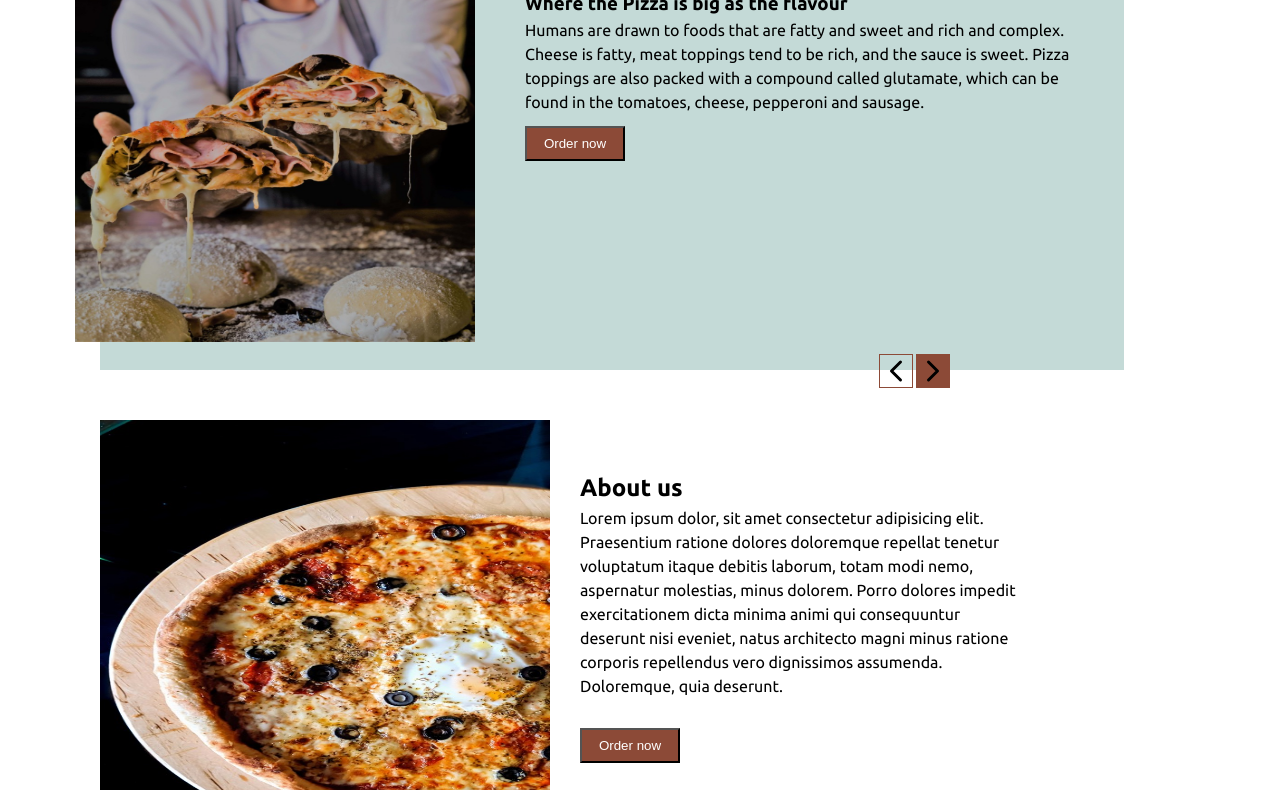
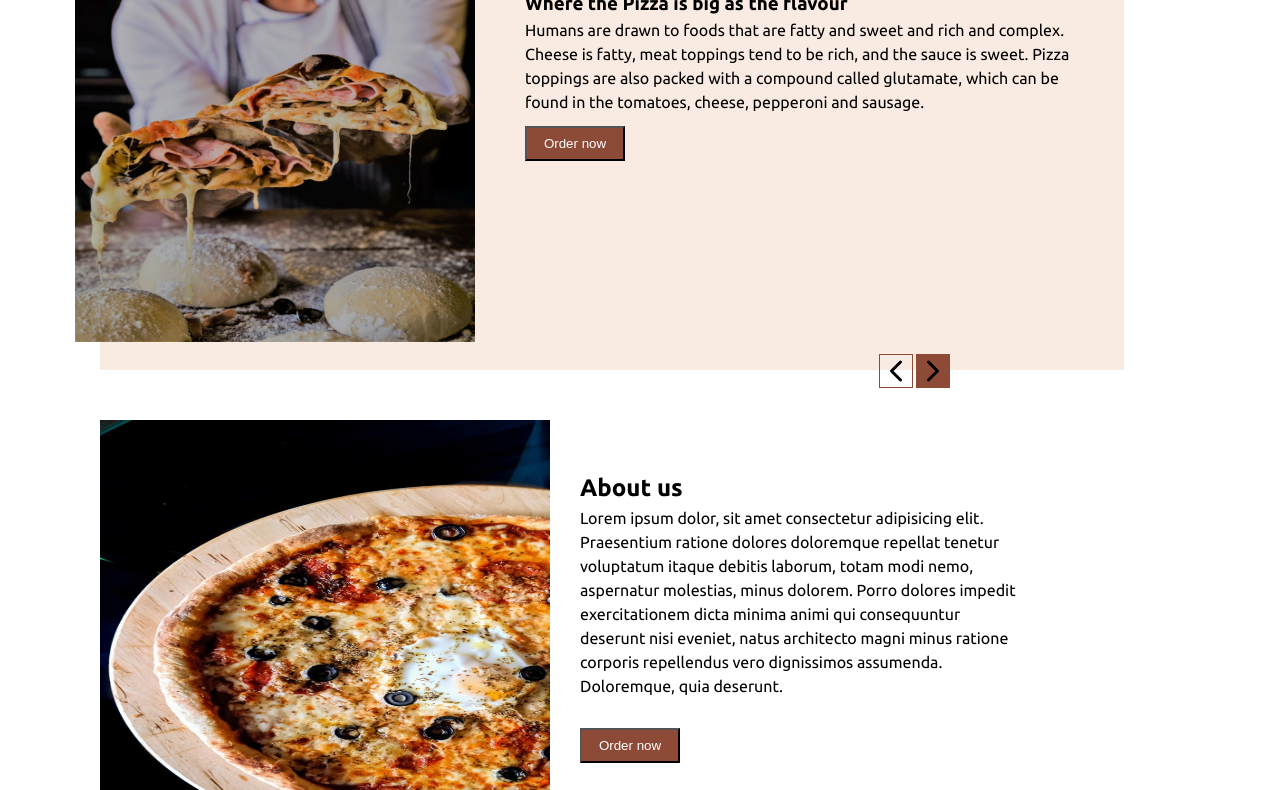
Before and after one commit to ukadavid/mini-project, a plain HTML site: page index.html in a window 1280 px wide. Shown: the part 188-978 px from the top of the page. Drawn offline with nearby package versions, Linux system fonts and the light colour scheme.

Commit message:
Update style.css

```diff
--- a/style.css
+++ b/style.css
@@ -65,7 +65,7 @@ div.head {
 
 .head {
   margin: 50px 50px 50px 100px;
-  background-color: #8cb8b283;
+  background-color: #f9ebe1;
   padding: 25px;
 }
 
```
